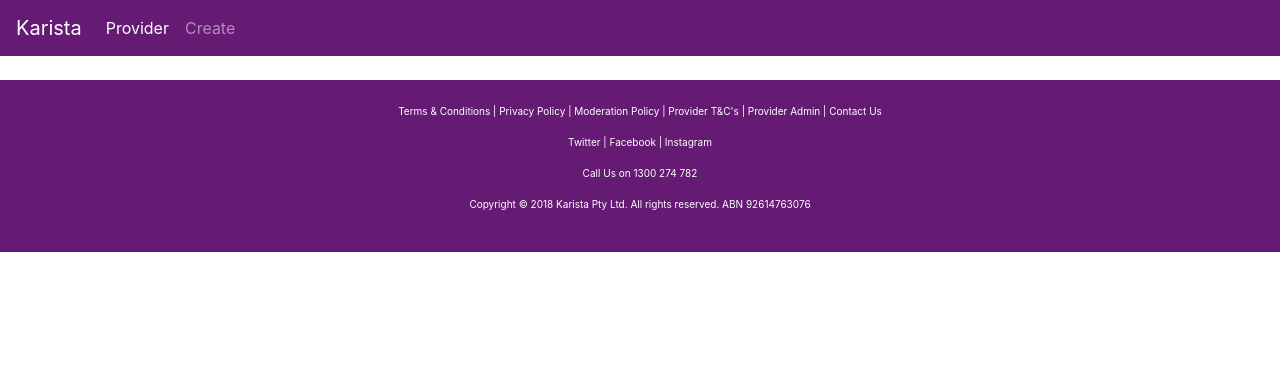
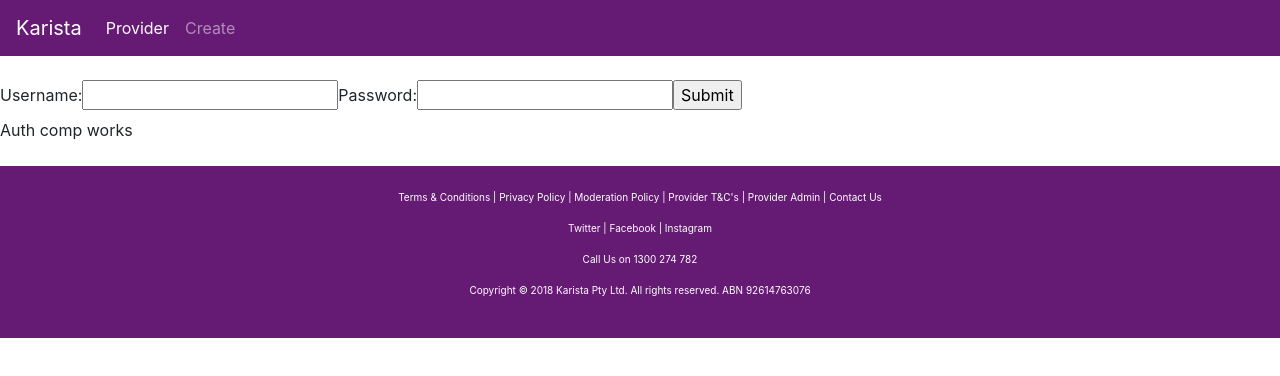
Before and after one commit to rosh-eth/GA-JS-React-Node-Project-Front-End, a React (Create React App) app in the folder ndis-search/: page /login in a window 1280 px wide. Shown: the top 376 px of the page. Built offline with nearby package versions, Linux system fonts and the light colour scheme; no server answers.

Commit message:
added a login page that interacts with the backend and logs in and logs out

```diff
--- a/ndis-search/src/App.js
+++ b/ndis-search/src/App.js
@@ -5,6 +5,7 @@ import {ShowAll} from './components/ShowAll';
 import {View} from './components/View';
 import {Footer} from './components/Footer';
 import Home from './components/Home';
+import {Login} from './components/Login'
 
 import {Switch, Route, Link} from "react-router-dom";
 import {Nav} from './components/Nav';
@@ -20,7 +21,7 @@ function App() {
       <Route exact path={"/provider/edit/:edit"} component={Form} />
       <Route exact path={"/provider/:id"} component={View} />
       <Route exact path={"/"} component={Home} />
-
+      <Route exact path={"/login"} component={Login} />
     </Switch>
     <Footer />
   </div>
--- a/ndis-search/src/components/Home.js
+++ b/ndis-search/src/components/Home.js
@@ -1,12 +1,10 @@
 import React, { useState , useEffect} from 'react';
-import { Container, Form, Button } from 'react-bootstrap'
+import { Container, Form, Button } from 'react-bootstrap';
+import {SERVER_API} from '../consts'
 
 const Home = () => {
     const [userName, setUserName] = useState('');
     const [password, setPassword] = useState('');
-
-    const [counter, setCounter] = useState(0);
-    const [banana, setBanana] = useState('')
 
     useEffect(() => {
         document.title = `Hi there ${userName}`;
@@ -17,11 +15,47 @@ const Home = () => {
 
     }
 
+    const userPass = (event) => {
+        setPassword(event.target.value);
+
+    }
+
+    const handleSubmit = (event) => {
+        event.preventDefault();
+
+        }
+
+    const handleLogIn = (username, password) => {
+
+            console.log("Logging in: ", username, password);
+
+            fetch(`${SERVER_API}/auth/login`, {
+                method: 'GET',
+                authorization: 'Basic ' + btoa(userName + ":" + password)
+            })
+                .then(async (data) => {
+                    if(data.status >= 200 && data.status <= 299)
+                    this.props.history.push('/provider');
+
+                })
+                .catch((e) => {
+                    console.log(e)
+                })
+        }
+
+    // const newFunction = async () => {
+    //         const provider = await fetch(`${SERVER_API}/provider/find/${this.props.match.params.id}`)
+    //         const providerDetail = await provider.json();
+    //         console.log(providerDetail._id)
+    //         this.setState({
+    //             providerDetail
+    //         })
+    //     }
 
     return (
         <React.Fragment>
             <Container>
-                <Form>
+                <Form onSubmit={handleLogIn}>
                     <Form.Group controlId="formBasicEmail">
                         <Form.Label>Email address</Form.Label>
                         <Form.Control onChange={userInput} type="email" placeholder="Enter email" />
@@ -32,7 +66,7 @@ const Home = () => {
 
                     <Form.Group controlId="formBasicPassword">
                         <Form.Label>Password</Form.Label>
-                        <Form.Control type="password" placeholder="Password" />
+                        <Form.Control onChange={userPass} type="password" placeholder="Password" />
                     </Form.Group>
                     <Form.Group controlId="formBasicCheckbox">
                         <Form.Check type="checkbox" label="Check me out" />
--- /dev/null
+++ b/ndis-search/src/components/Login.js
@@ -0,0 +1,89 @@
+import React, { useEffect, useState } from 'react';
+
+export function Login() {
+    const [loginState, setLoginState] = useState(false);
+    const [user, setUser] = useState("");
+    const [password, setPassword] = useState("");
+    const [userProfile, setUserProfile] = useState(null);
+
+    useEffect(() => {
+        queryUserStatus({}, '/api/hello');
+    }, []);
+
+
+    const queryUserStatus = (headers, url) => {
+        fetch(url,
+            {
+                credentials: "same-origin",
+                headers: headers
+            })
+            .then(async data => {
+                if (data.status === 200) {
+                    const profile = await data.json();
+                    console.log(profile);
+                    setUserProfile(profile);
+                    setLoginState(true);
+
+                }
+
+                if (data.status === 404) {
+                    console.log('user not found');
+                }
+            })
+            .catch(e => {
+                console.log(e.status);
+            })
+    };
+
+    const handleSubmit = (event) => {
+        event.preventDefault();
+        console.log("You clicked submit");
+
+        queryUserStatus({
+            'Authorization': 'Basic ' + btoa(user + ':' + password)
+        }, 'http://localhost:4000/api/auth/login')
+    }
+
+    const renderForm = () => {
+        return (
+            <form onSubmit={handleSubmit}>
+                <label>
+                    Username:
+                    <input type="text" value={user} onChange={(event) => setUser(event.target.value)} />
+                </label>
+
+                <label>
+                    Password:
+                    <input type="password" value={password} onChange={(event) => setPassword(event.target.value)} />
+                </label>
+
+                <input type="submit" value="Submit" />
+            </form>
+        )
+    }
+
+    const handleLogOut = () => {
+        fetch('/auth/logout').then((res) => {
+            setLoginState(false);
+         })
+        };
+
+    const renderLoggedIn = () => {
+        return <div>
+            <p>You are logged in {userProfile.profile.name}</p>
+
+            <button type="submit" onClick={() => handleLogOut()}>Logout</button>
+        </div>
+    }
+
+    return (
+        <div>
+            {!loginState && renderForm()}
+            {loginState && renderLoggedIn()}
+            <p>Auth comp works</p>
+        </div>
+    )
+}
+
+
+export default Login;
```
